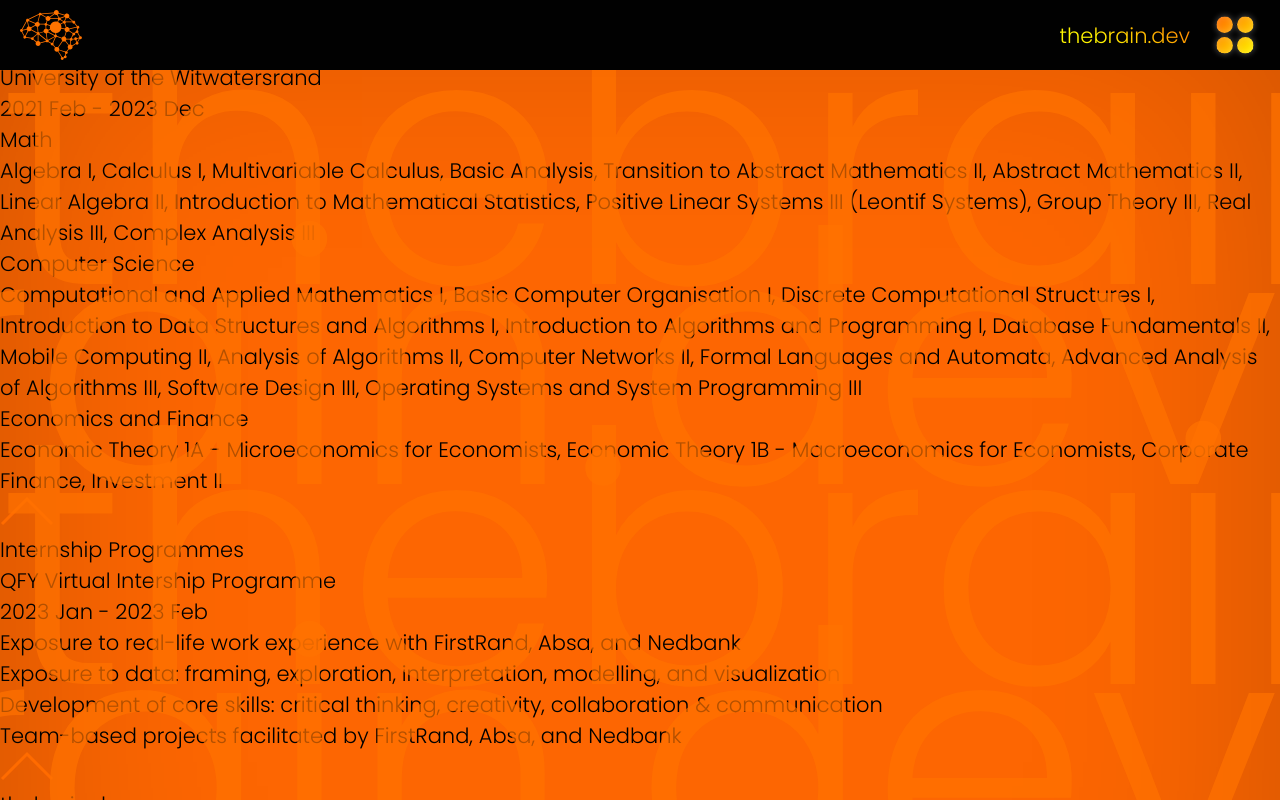
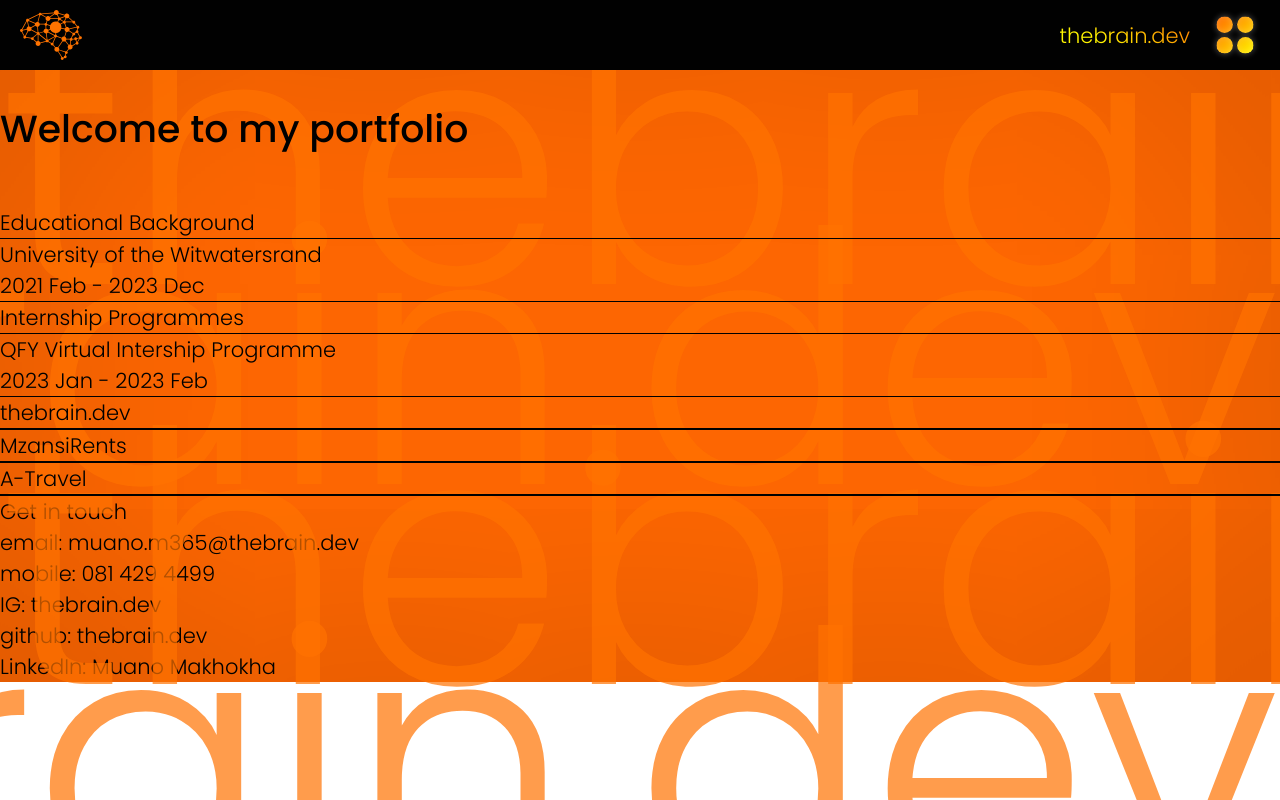
Before and after one commit to thebrain365/the-brain-website, a React (Create React App) app: page /portfolio in a window 1280 px wide. Shown: the top 800 px of the page. Built offline with nearby package versions, Linux system fonts and the light colour scheme.

Commit message:
Styled the portfolio page to be on top of the background

```diff
--- a/src/assets/icons/UpArrowSvg.js
+++ b/src/assets/icons/UpArrowSvg.js
@@ -1,7 +1,7 @@
 const UpArrowSvg = () => {
    return (
-      <svg width="54" height="30" viewBox="0 0 54 30" fill="none" xmlns="http://www.w3.org/2000/svg">
-         <path d="M2 28L27 3L52 28" stroke="#FF6B00" stroke-width="3"/>
+      <svg width="30" height="15" viewBox="0 0 54 30" fill="none" xmlns="http://www.w3.org/2000/svg">
+         <path d="M2 28L27 3L52 28" stroke="#000" stroke-width="3"/>
       </svg>
    );
 }
--- a/src/assets/styles/pages/portfolio.scss
+++ b/src/assets/styles/pages/portfolio.scss
@@ -0,0 +1,61 @@
+#portfolio {
+      position: relative;
+      padding-top: 100px;
+   // section {
+   //    display: flex;
+   //    flex-direction: column;
+   //    justify-content: center;
+   //    align-items: center;
+   //    min-height: 100svh;
+   //    width: 100%;
+   // }
+
+   #page-title {
+      margin-top: 0px;
+      margin-bottom: 50px;
+      color: #000;
+      font-size: 1.8em;
+      font-weight: 500;
+   }
+
+   h1, h2, h3 {
+      // margin: 15px 0px;
+      user-select: none;
+   }
+
+   .project {
+      border-bottom: 1px solid #000;
+      // padding-bottom: 15px;
+      // margin-top: 80px;
+   }
+
+   #education {
+      // margin-top: auto;
+
+      #wits-content h3 {
+         color: #000;
+      }
+   }
+
+   .section-title {
+      border-bottom: 1px solid #000;
+      // padding-bottom: 10px;
+      color: #000;
+   }
+
+   span {
+      // font-size: 19px;
+   }
+
+   .content {
+      opacity: 0;
+      height: 0;
+      visibility: hidden;
+   }
+
+   .up-arrow {
+      // margin-top: 20px;
+      // margin-right: 30px;
+      text-align: end;
+   }
+}
--- a/src/index.css
+++ b/src/index.css
@@ -361,3 +361,36 @@
   text-align: center;
   text-decoration: underline;
 }
+
+#portfolio {
+  position: relative;
+  padding-top: 100px;
+}
+#portfolio #page-title {
+  margin-top: 0px;
+  margin-bottom: 50px;
+  color: #000;
+  font-size: 1.8em;
+  font-weight: 500;
+}
+#portfolio h1, #portfolio h2, #portfolio h3 {
+  user-select: none;
+}
+#portfolio .project {
+  border-bottom: 1px solid #000;
+}
+#portfolio #education #wits-content h3 {
+  color: #000;
+}
+#portfolio .section-title {
+  border-bottom: 1px solid #000;
+  color: #000;
+}
+#portfolio .content {
+  opacity: 0;
+  height: 0;
+  visibility: hidden;
+}
+#portfolio .up-arrow {
+  text-align: end;
+}
--- a/src/pages/Portfolio/Portfolio.js
+++ b/src/pages/Portfolio/Portfolio.js
@@ -23,44 +23,44 @@
       }
    ]
 
-   // const toggleContentTimeline = id => {
-   //    const contentTimeline = contentTimelines.find(tl => tl.id === id)
-   //    contentTimeline.timeline.current.reversed(!contentTimeline.timeline.current.reversed())
-   // }
+   const toggleContentTimeline = id => {
+      const contentTimeline = contentTimelines.find(tl => tl.id === id)
+      contentTimeline.timeline.current.reversed(!contentTimeline.timeline.current.reversed())
+   }
 
-   // useGSAP(() => {
-   //    document.querySelectorAll('.content').forEach(content => {
-   //       const contentTimeline = contentTimelines.find(tl => tl.id === content.id)
-   //       contentTimeline.timeline.current =  gsap.timeline()
-   //             .to(content, {
-   //                height: 'auto',
-   //                duration: 0.5,
-   //                ease: 'sine.inOut',
-   //                yoyo: true
-   //             })
-   //             .to(content, {
-   //                opacity: 1,
-   //                duration: 0.5,
-   //                visibility: 'visible',
-   //                ease: 'sine.inOut',
-   //                yoyo: true
-   //             }, 0.3)
-   //             .reverse()
-   //    })
-   // })
+   useGSAP(() => {
+      document.querySelectorAll('.content').forEach(content => {
+         const contentTimeline = contentTimelines.find(tl => tl.id === content.id)
+         contentTimeline.timeline.current =  gsap.timeline()
+               .to(content, {
+                  height: 'auto',
+                  duration: 0.5,
+                  ease: 'sine.inOut',
+                  yoyo: true
+               })
+               .to(content, {
+                  opacity: 1,
+                  duration: 0.5,
+                  visibility: 'visible',
+                  ease: 'sine.inOut',
+                  yoyo: true
+               }, 0.3)
+               .reverse()
+      })
+   })
 
    return (
       <div id='portfolio' >
 
          <h1 id='page-title' >Welcome to my portfolio</h1>
 
-         <section id='education'>
+         <section id='education' className='project'>
 
-            <h2 id='edu-bg-title'>Educational Background</h2>
+            <h2 id='edu-bg-title' className='section-title'>Educational Background</h2>
 
             <h2
                id='wits-title'
-               // onClick={ () => toggleContentTimeline("wits-content") }
+               onClick={ () => toggleContentTimeline("wits-content") }
                typeof='button'
             >
                University of the Witwatersrand<br/>
@@ -99,8 +99,8 @@
                   className='up-arrow'
                   onClick={
                      () => {
-                        // document.getElementById('wits-title').scrollIntoView({ block: 'center', behavior: 'smooth' })
-                        // toggleContentTimeline("wits-content")
+                        document.getElementById('wits-title').scrollIntoView({ block: 'center', behavior: 'smooth' })
+                        toggleContentTimeline("wits-content")
                      }
                   }
                   typeof='button'
@@ -110,13 +110,13 @@
             </div>
          </section>
 
-         <section id='internship-programmes' >
+         <section id='internship-programmes' className='project'>
 
-            <h2 id='internship-programmes-title' >Internship Programmes</h2>
+            <h2 id='internship-programmes-title' className='section-title' >Internship Programmes</h2>
 
             <h2
                id='qyf-title'
-               // onClick={ () => toggleContentTimeline("qyf-internship-content") }
+               onClick={ () => toggleContentTimeline("qyf-internship-content") }
                typeof='button'
             >
                QFY Virtual Intership Programme<br/>
@@ -136,8 +136,8 @@
                   className='up-arrow'
                   onClick={
                      () => {
-                        // document.getElementById('qyf-title').scrollIntoView({ block: 'center', behavior: 'smooth' })
-                        // toggleContentTimeline("qyf-internship-content")
+                        document.getElementById('qyf-title').scrollIntoView({ block: 'center', behavior: 'smooth' })
+                        toggleContentTimeline("qyf-internship-content")
                      }
                   }
                   typeof='button'
@@ -147,19 +147,19 @@
             </div>
          </section>
 
-         <section id='the-brain-web' >
+         <section id='the-brain-web' className='project'>
 
-            <h2 id='the-brain-web-title' >thebrain.dev</h2>
+            <h2 id='the-brain-web-title' className='section-title' >thebrain.dev</h2>
          </section>
 
-         <section id='mzansi-rents' >
+         <section id='mzansi-rents' className='project'>
 
-            <h2 id='mzansi-rents-title' >MzansiRents</h2>
+            <h2 id='mzansi-rents-title' className='section-title' >MzansiRents</h2>
          </section>
 
-         <section id='a-travel' >
+         <section id='a-travel' className='project'>
 
-            <h2 id='a-travel-title' >A-Travel</h2>
+            <h2 id='a-travel-title' className='section-title' >A-Travel</h2>
          </section>
       </div>
    );
```
